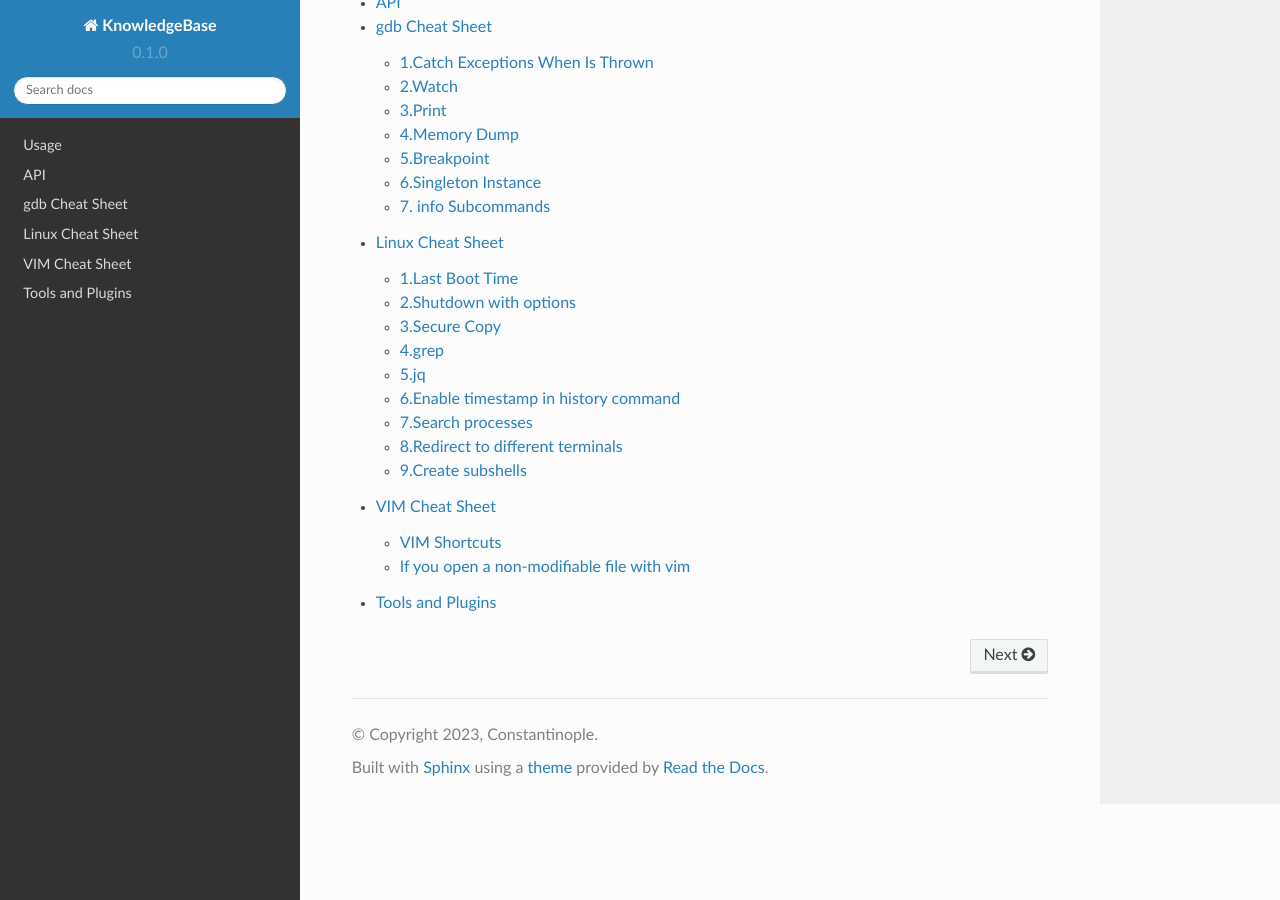
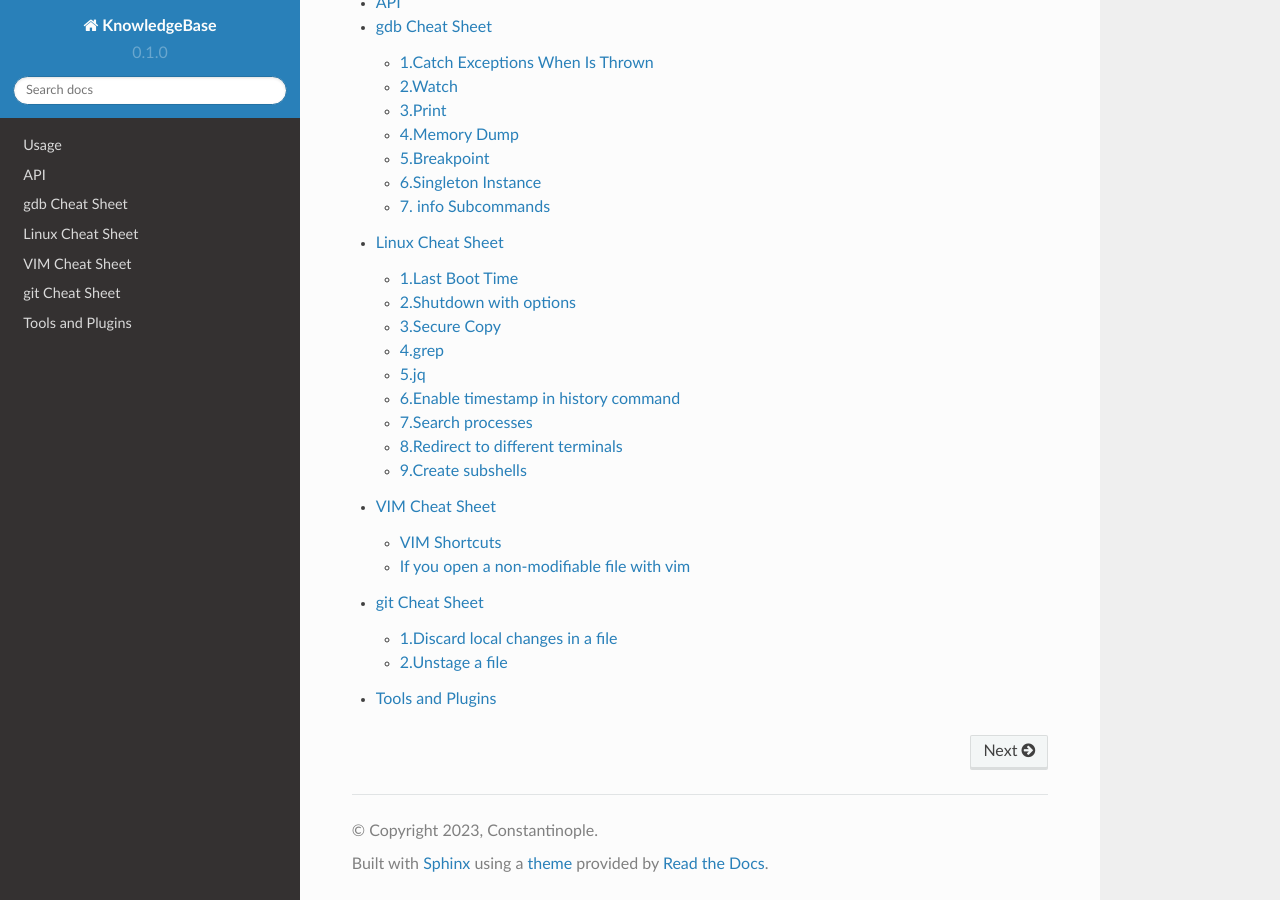
Before and after one commit to celikelozdinc/KnowledgeBase, a Sphinx documentation site: the page built from docs/source/index.rst, in a window 1280 px wide and 900 px high, scrolled down 566 px. Built offline with Sphinx 7.4.7 and the Read the Docs theme 2.0.0, drawn with Linux system fonts in a browser that asks for light colours.

Commit message:
init git page

```diff
--- /dev/null
+++ b/docs/source/git.rst
@@ -0,0 +1,21 @@
+git Cheat Sheet
+===============
+
+.. git:
+
+1.Discard local changes in a file
+---------------------------------
+.. code-block:: sh
+
+   git checkout HEAD <path>
+   git checkout <commit-ref> </file/path>
+
+2.Unstage a file
+-----------------
+.. code-block:: sh
+
+   git reset HEAD <path>
+
+
+.. autosummary::
+   :toctree: generated
--- a/docs/source/index.rst
+++ b/docs/source/index.rst
@@ -23,4 +23,5 @@ Contents
    gdb
    linux
    vim
+   git
    tools
```
